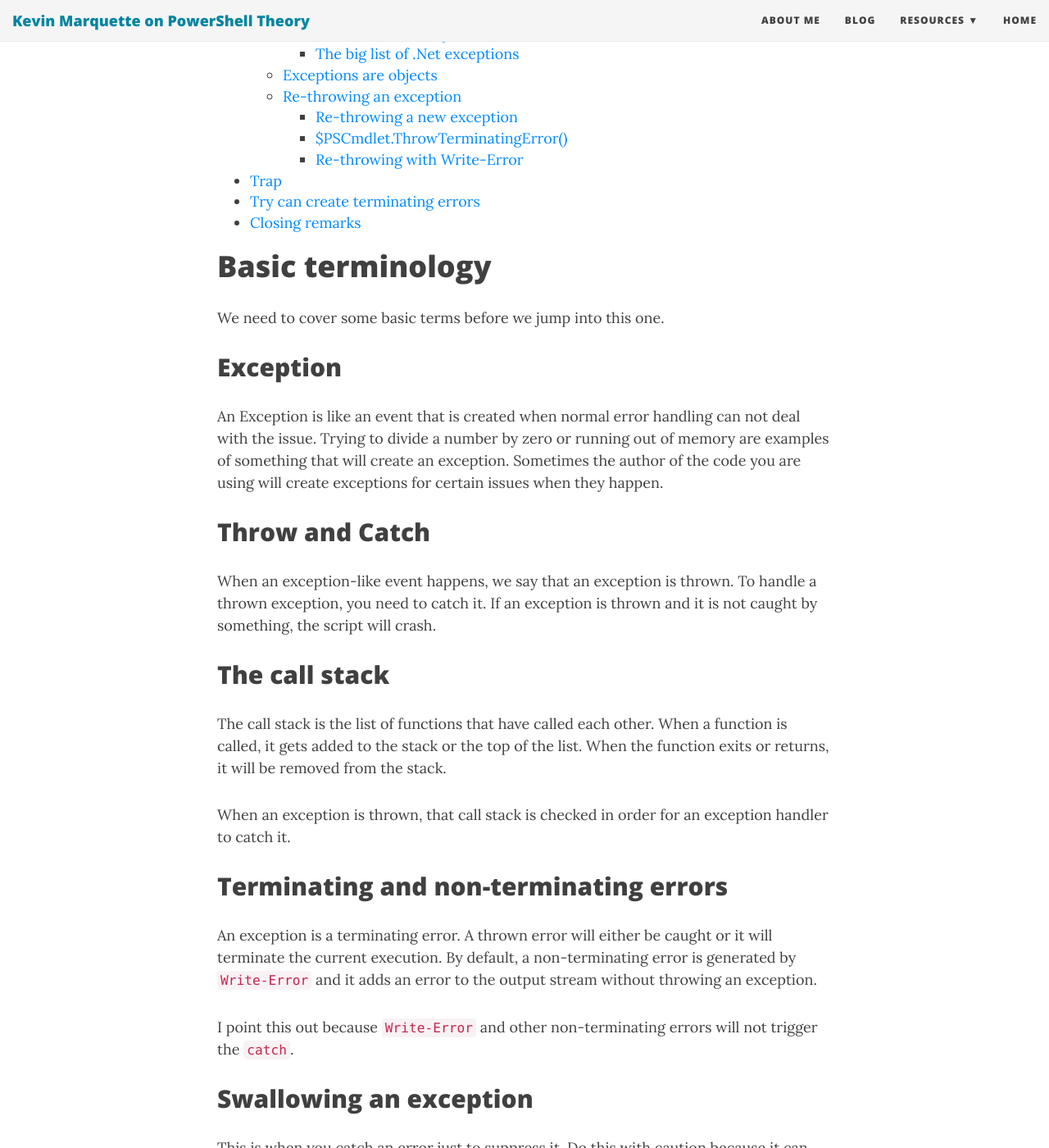
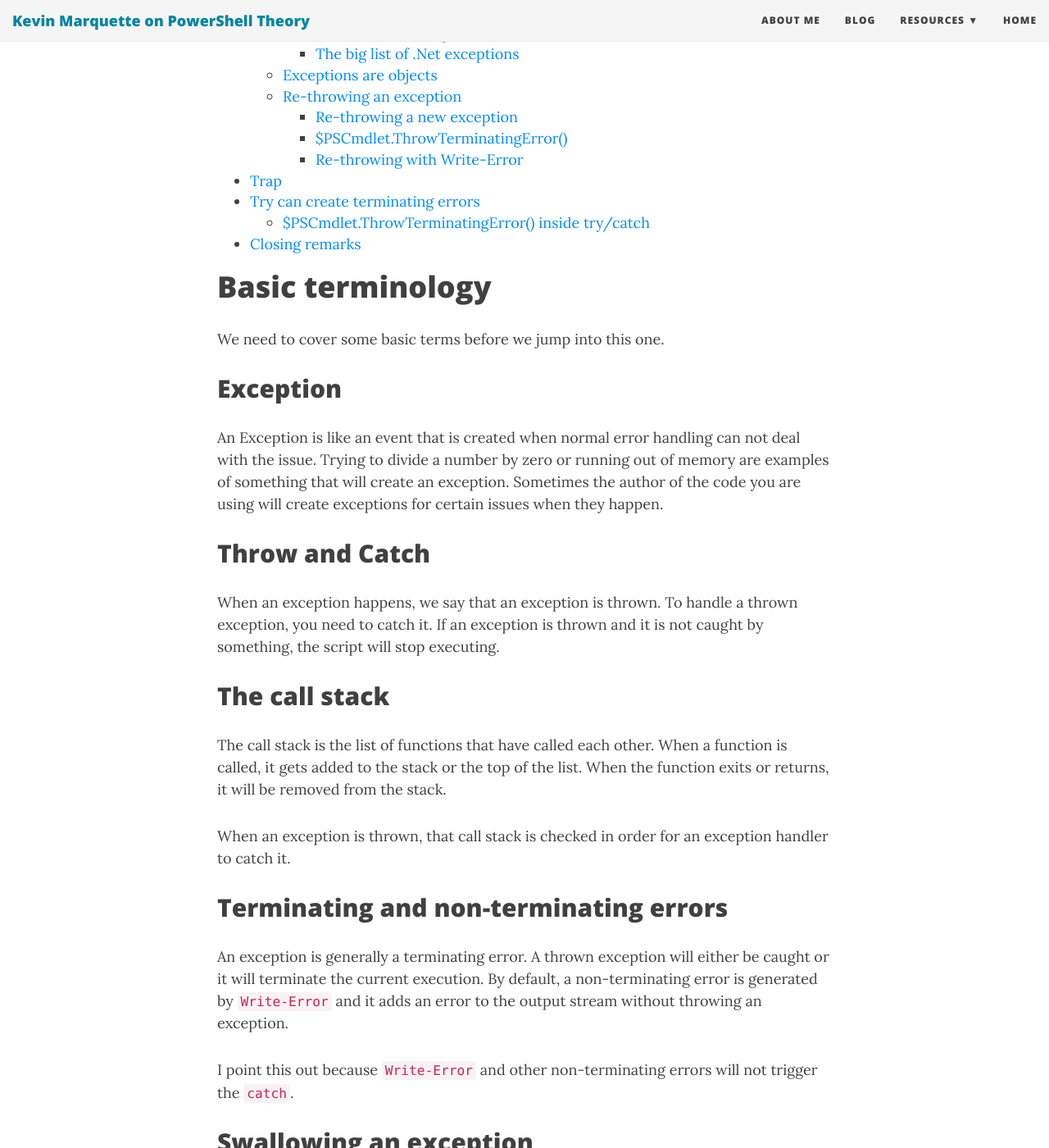
Before and after one commit to KevinMarquette/kevinmarquette.github.io, a Jekyll site: the page built from _posts/2017-04-10-Powershell-exceptions-everything-you-ever-wanted-to-know.md, in a window 1280 px wide and 1400 px high, scrolled down 1209 px. Shown: the whole window at 82% size. Built offline with Jekyll 4.4.1, drawn with Linux system fonts in a browser that asks for light colours; nearby versions of some CDN libraries; some of the changed text lies outside the part shown.

Commit message:
added nuance on exceptions

```diff
--- a/_posts/2017-04-10-Powershell-exceptions-everything-you-ever-wanted-to-know.md
+++ b/_posts/2017-04-10-Powershell-exceptions-everything-you-ever-wanted-to-know.md
@@ -22,7 +22,7 @@
 
 ## Throw and Catch
 
-When an exception-like event happens, we say that an exception is thrown. To handle a thrown exception, you need to catch it. If an exception is thrown and it is not caught by something, the script will crash.
+When an exception happens, we say that an exception is thrown. To handle a thrown exception, you need to catch it. If an exception is thrown and it is not caught by something, the script will stop executing.
 
 ## The call stack
 
@@ -32,7 +32,7 @@
 
 ## Terminating and non-terminating errors
 
-An exception is a terminating error. A thrown error will either be caught or it will terminate the current execution. By default, a non-terminating error is generated by `Write-Error` and it adds an error to the output stream without throwing an exception.
+An exception is generally a terminating error. A thrown exception will either be caught or it will terminate the current execution. By default, a non-terminating error is generated by `Write-Error` and it adds an error to the output stream without throwing an exception.
 
 I point this out because `Write-Error` and other non-terminating errors will not trigger the `catch`.
 
@@ -72,9 +72,9 @@
 
 Thank you to Lee Daily for reminding about using `-ErrorAction Stop` this way.
 
-### CmdLet -ErrorAction Stop
+### Cmdlet -ErrorAction Stop
 
-If you specify `-ErrorAction Stop` on any advanced function or CmdLet, it will turn all `Write-Error` statements into terminating errors that will stop execution or that can be handled by a `catch`.
+If you specify `-ErrorAction Stop` on any advanced function or Cmdlet, it will turn all `Write-Error` statements into terminating errors that will stop execution or that can be handled by a `catch`.
 
     Do-Something -ErrorAction Stop
 
@@ -469,6 +469,10 @@
 
 I have not ran into issues with this myself but it is corner case to be aware of.
 
+## $PSCmdlet.ThrowTerminatingError() inside try/catch
+
+One nuance of `$PSCmdlet.ThrowTerminatingError()` is that it creates a terminating error within your Cmdlet but it turns into a non-terminating error after it leaves your Cmdlet. This leaves the burden on the caller of your function to decide how to handle the error. They can turn it back into a terminating error by using `-ErrorAction Stop` or calling it from within a `try{...}catch{...}`.
+
 # Closing remarks
 
 Adding proper exception handling to your scripts will not only make them more stable, but it will also make it easier for you to troubleshoot those exceptions.
```
Also changed, not shown: other parts of _posts/2017-04-10-Powershell-exceptions-everything-you-ever-wanted-to-know.md (+2 -2 lines).
